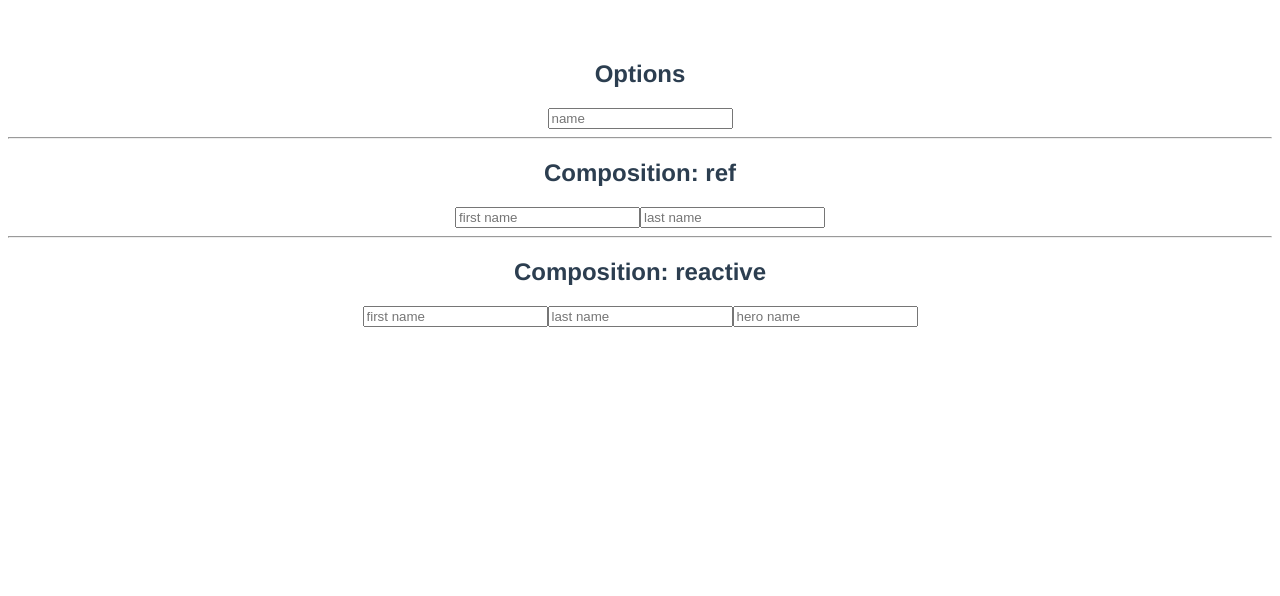
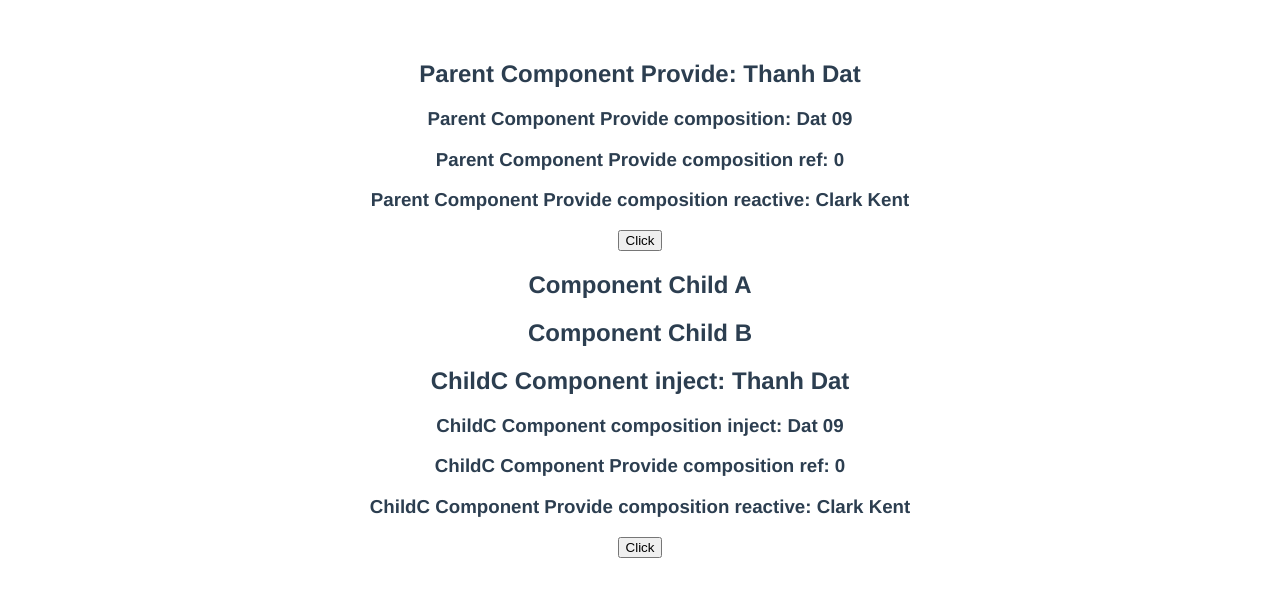
Before and after one commit to dattruong88vn/education-vue3js, a Vue app in the folder vue-composition/: page / in a window 1280 px wide. Shown: the top 596 px of the page. Built offline with nearby package versions, Linux system fonts and the light colour scheme.

Commit message:
Provide and Inject with composition api

```diff
--- a/vue-composition/src/App.vue
+++ b/vue-composition/src/App.vue
@@ -1,14 +1,14 @@
 <template>
-  <Watchers />
+  <ProvideInject />
 </template>
 
 <script>
-import Watchers from "./components/Watchers.vue";
+import ProvideInject from "./components/ProvideInject.vue";
 
 export default {
   name: "App",
   components: {
-    Watchers,
+    ProvideInject,
   },
 };
 </script>
--- /dev/null
+++ b/vue-composition/src/components/ChildA.vue
@@ -0,0 +1,17 @@
+<template>
+  <h2>Component Child A</h2>
+  <ChildB />
+</template>
+
+<script>
+import ChildB from "./ChildB.vue";
+
+export default {
+  name: "ChildA",
+  components: {
+    ChildB,
+  },
+};
+</script>
+
+<style lang="scss" scoped></style>
--- /dev/null
+++ b/vue-composition/src/components/ChildB.vue
@@ -0,0 +1,17 @@
+<template>
+  <h2>Component Child B</h2>
+  <ChildC />
+</template>
+
+<script>
+import ChildC from "./ChildC.vue";
+
+export default {
+  name: "ChildB",
+  components: {
+    ChildC,
+  },
+};
+</script>
+
+<style lang="scss" scoped></style>
--- /dev/null
+++ b/vue-composition/src/components/ChildC.vue
@@ -0,0 +1,36 @@
+<template>
+  <h2>ChildC Component inject: {{ username }}</h2>
+  <h3>ChildC Component composition inject: {{ cUserName }}</h3>
+
+  <h3>ChildC Component Provide composition ref: {{ cCount }}</h3>
+  <h3>
+    ChildC Component Provide composition reactive: {{ firstName }}
+    {{ lastName }}
+  </h3>
+  <button @click="cIncrementCount">Click</button>
+</template>
+
+<script>
+import { inject, toRefs } from "vue";
+
+export default {
+  name: "ChildC",
+  setup() {
+    const cUserName = inject("c_userName", "Default User Name");
+
+    const cCount = inject("c_count", 0);
+    const cState = inject("c_state", {});
+    const cIncrementCount = inject("c_click", () => {});
+
+    return {
+      cUserName,
+      cCount,
+      ...toRefs(cState),
+      cIncrementCount,
+    };
+  },
+  inject: ["username"],
+};
+</script>
+
+<style lang="scss" scoped></style>
--- /dev/null
+++ b/vue-composition/src/components/ProvideInject.vue
@@ -0,0 +1,61 @@
+<template>
+  <h2>Parent Component Provide: {{ name }}</h2>
+  <h3>Parent Component Provide composition: {{ cUserName }}</h3>
+
+  <h3>Parent Component Provide composition ref: {{ count }}</h3>
+  <h3>
+    Parent Component Provide composition reactive: {{ firstName }}
+    {{ lastName }}
+  </h3>
+  <button @click="increamentCount">Click</button>
+  <ChildA />
+</template>
+
+<script>
+import { provide, ref, reactive, toRefs } from "vue";
+
+import ChildA from "./ChildA.vue";
+
+export default {
+  name: "Provide-Inject",
+  components: {
+    ChildA,
+  },
+  setup() {
+    const cUserName = ref("Dat 09");
+    const count = ref(0);
+    function increamentCount() {
+      count.value++;
+    }
+
+    const state = reactive({
+      firstName: "Clark",
+      lastName: "Kent",
+    });
+
+    provide("c_userName", cUserName);
+    provide("c_count", count);
+    provide("c_state", state);
+    provide("c_click", increamentCount);
+
+    return {
+      cUserName,
+      count,
+      ...toRefs(state),
+      increamentCount,
+    };
+  },
+  data() {
+    return {
+      name: "Thanh Dat",
+    };
+  },
+  provide() {
+    return {
+      username: this.name,
+    };
+  },
+};
+</script>
+
+<style scoped></style>
```
Also changed, not shown: 1 other file (tests, documents, lock files or other folders).
